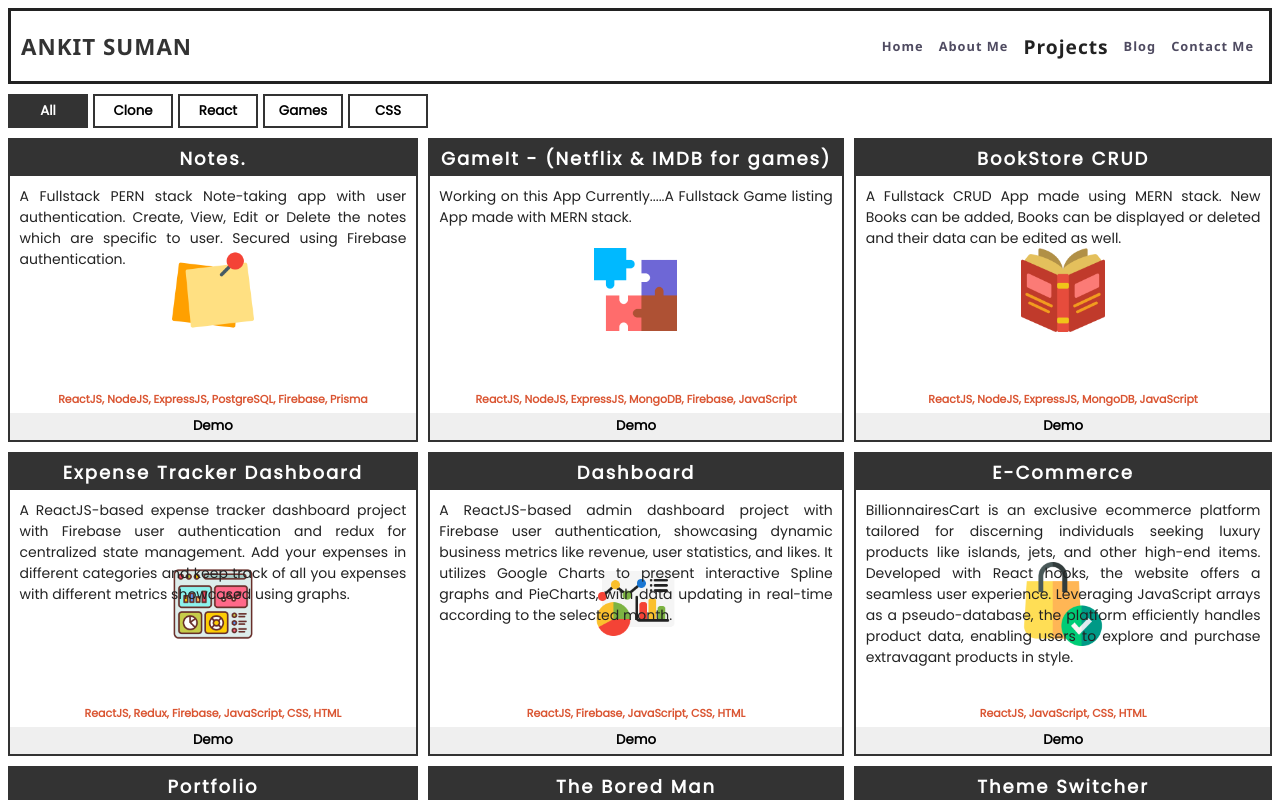
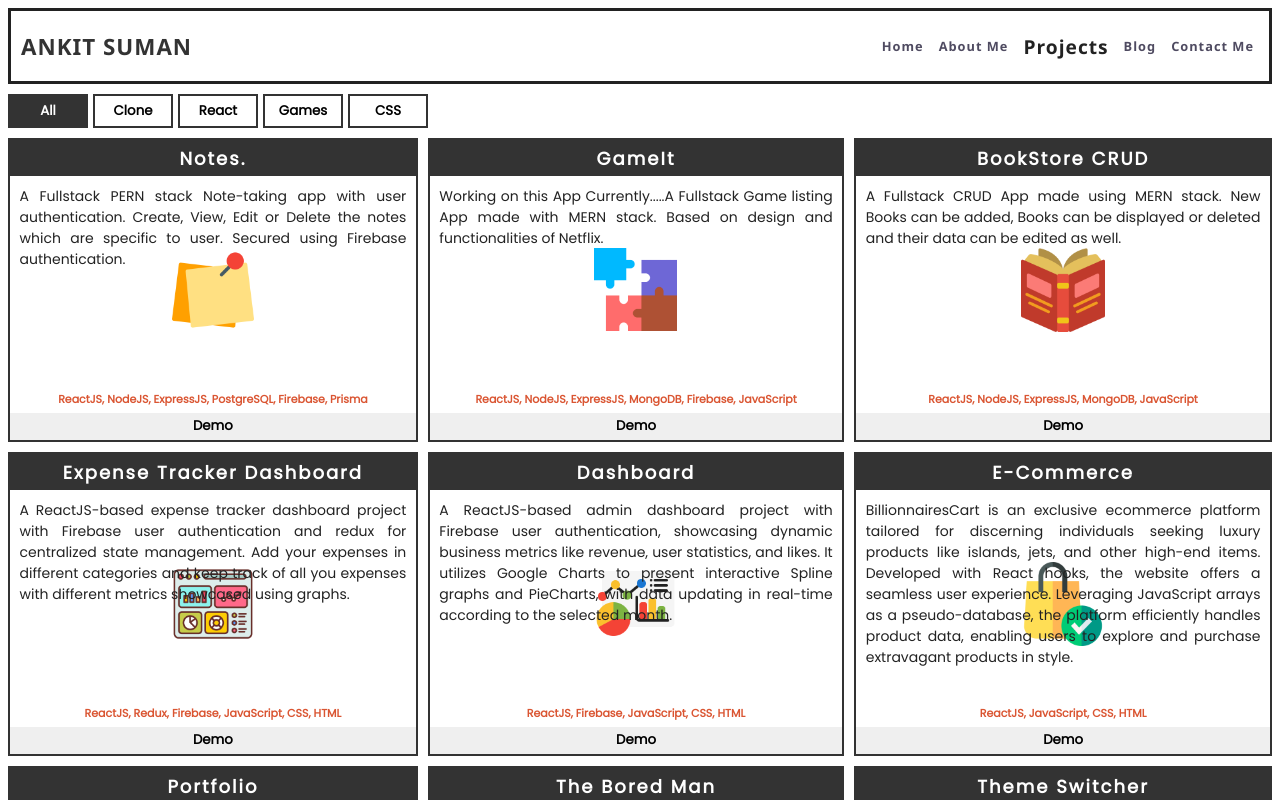
Before and after one commit to ankit-suman-07/new-portfolio, a React (Create React App) app: page /projects in a window 1280 px wide. Shown: the top 800 px of the page. Built offline with nearby package versions, Linux system fonts and the light colour scheme.

Commit message:
mod: project name changed

```diff
--- a/src/helper/ProjectList.js
+++ b/src/helper/ProjectList.js
@@ -29,12 +29,12 @@ export const ProjectList = [
     description: "A Fullstack PERN stack Note-taking app with user authentication. Create, View, Edit or Delete the notes which are specific to user. Secured using Firebase authentication.",
   },
   {
-    name: "GameIt - (Netflix & IMDB for games)",
+    name: "GameIt",
     skills: "ReactJS, NodeJS, ExpressJS, MongoDB, Firebase, JavaScript",
     url: "https://game-netflix.netlify.app/",
     tag: ["all", "react"],
     background: GameIt,
-    description: "Working on this App Currently.....A Fullstack Game listing App made with MERN stack.",
+    description: "Working on this App Currently.....A Fullstack Game listing App made with MERN stack. Based on design and functionalities of Netflix.",
   },
   {
     name: "BookStore CRUD",
```
